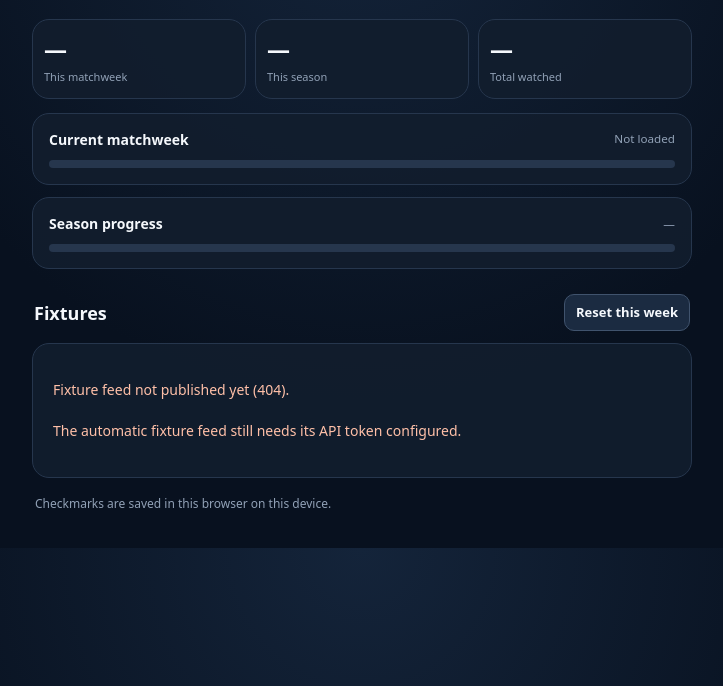
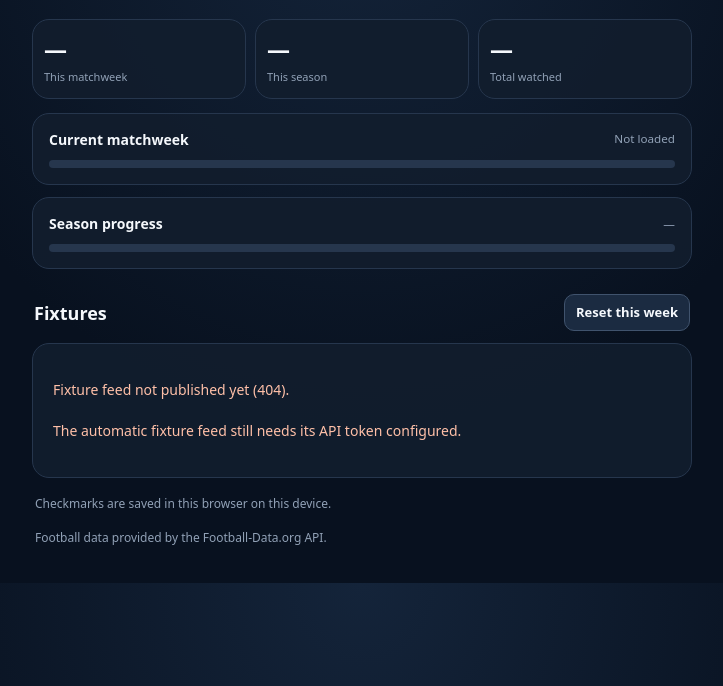
Before and after one commit to PKBrad/pl-highlights-tracker, a plain HTML site: page index.html in a window 1280 px wide. Shown: the part 114-800 px from the top of the page, without its empty margins (278-1001 px from the left). Drawn offline with Linux system fonts and the light colour scheme; no server answers.

Commit message:
Add required football data attribution

```diff
--- a/index.html
+++ b/index.html
@@ -78,6 +78,7 @@
   </section>
   <p class="foot" id="updated"></p>
   <p class="foot">Checkmarks are saved in this browser on this device.</p>
+  <p class="foot">Football data provided by the Football-Data.org API.</p>
 </main>
 <script>
 (() => {
```
